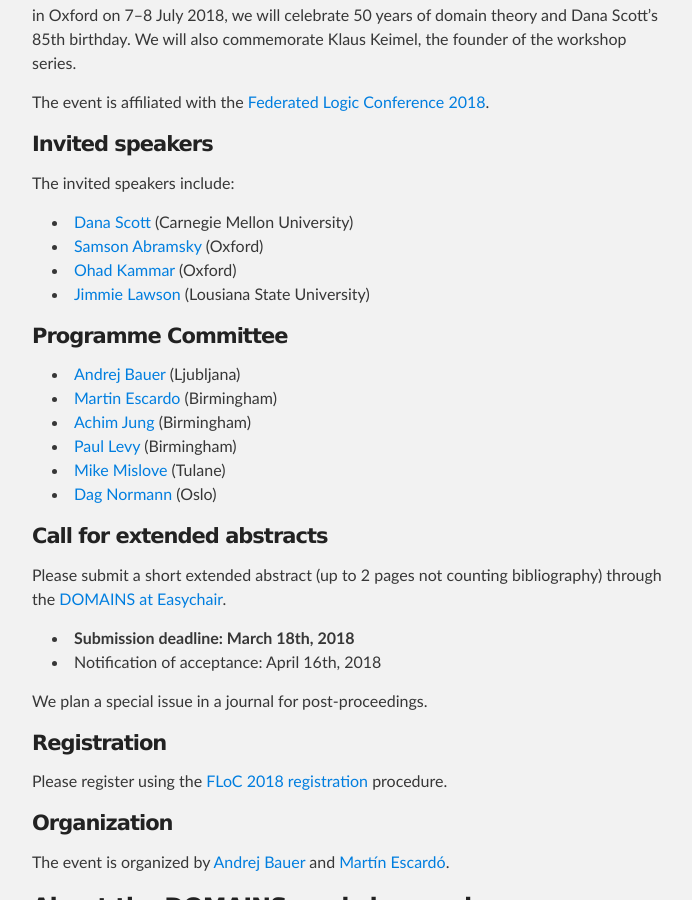
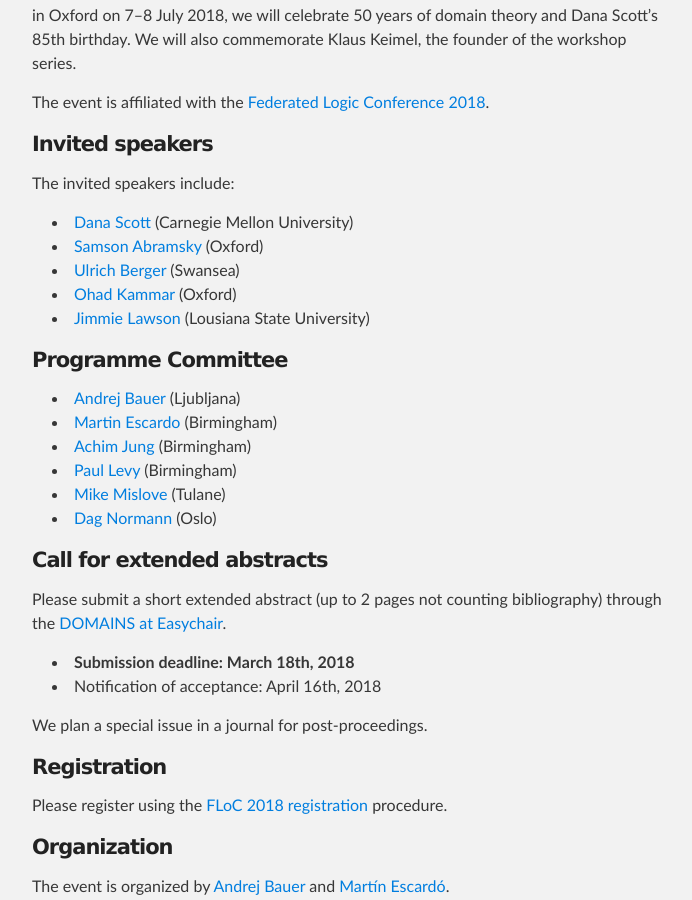
Before and after one commit to IMFM-SI/STM2025, a Jekyll site: the page built from index.md, in a window 1280 px wide and 900 px high, scrolled down 322 px. Shown: the whole window, without its empty margins (288-980 px from the left). Built offline with Jekyll 4.4.1, drawn with Linux system fonts in a browser that asks for light colours.

Commit message:
added ulrich berger as an invited speaker

```diff
--- a/index.md
+++ b/index.md
@@ -21,6 +21,7 @@
 The invited speakers include:
 * [Dana Scott](https://www.cs.cmu.edu/~scott/) (Carnegie Mellon University)
 * [Samson Abramsky](https://www.cs.ox.ac.uk/samson.abramsky/) (Oxford)
+* [Ulrich Berger](http://www-compsci.swan.ac.uk/~csulrich/) (Swansea)
 * [Ohad Kammar](http://www.cs.ox.ac.uk/people/ohad.kammar/main.html) (Oxford)
 * [Jimmie Lawson](https://www.math.lsu.edu/~lawson/) (Lousiana State University)
 
```
